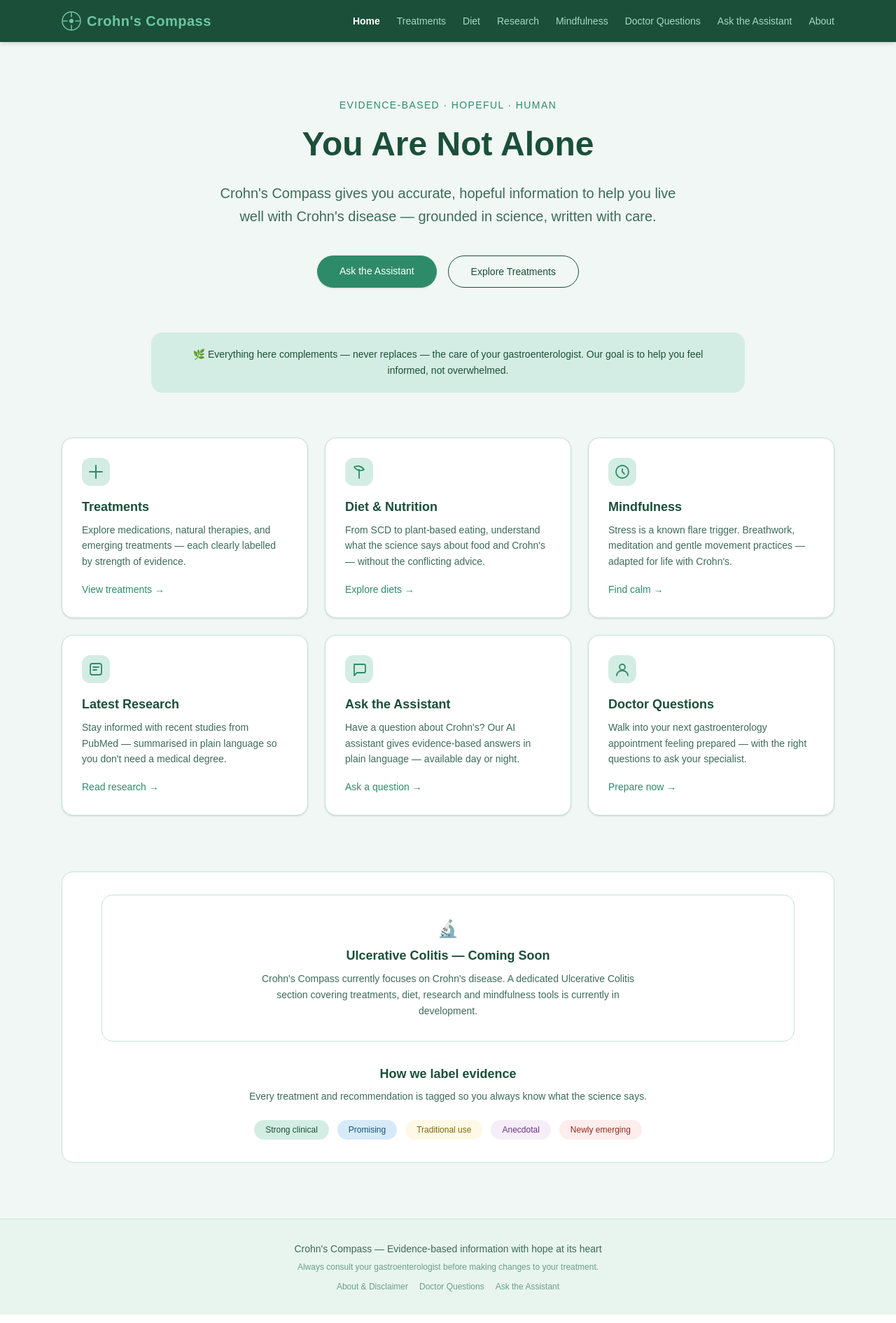
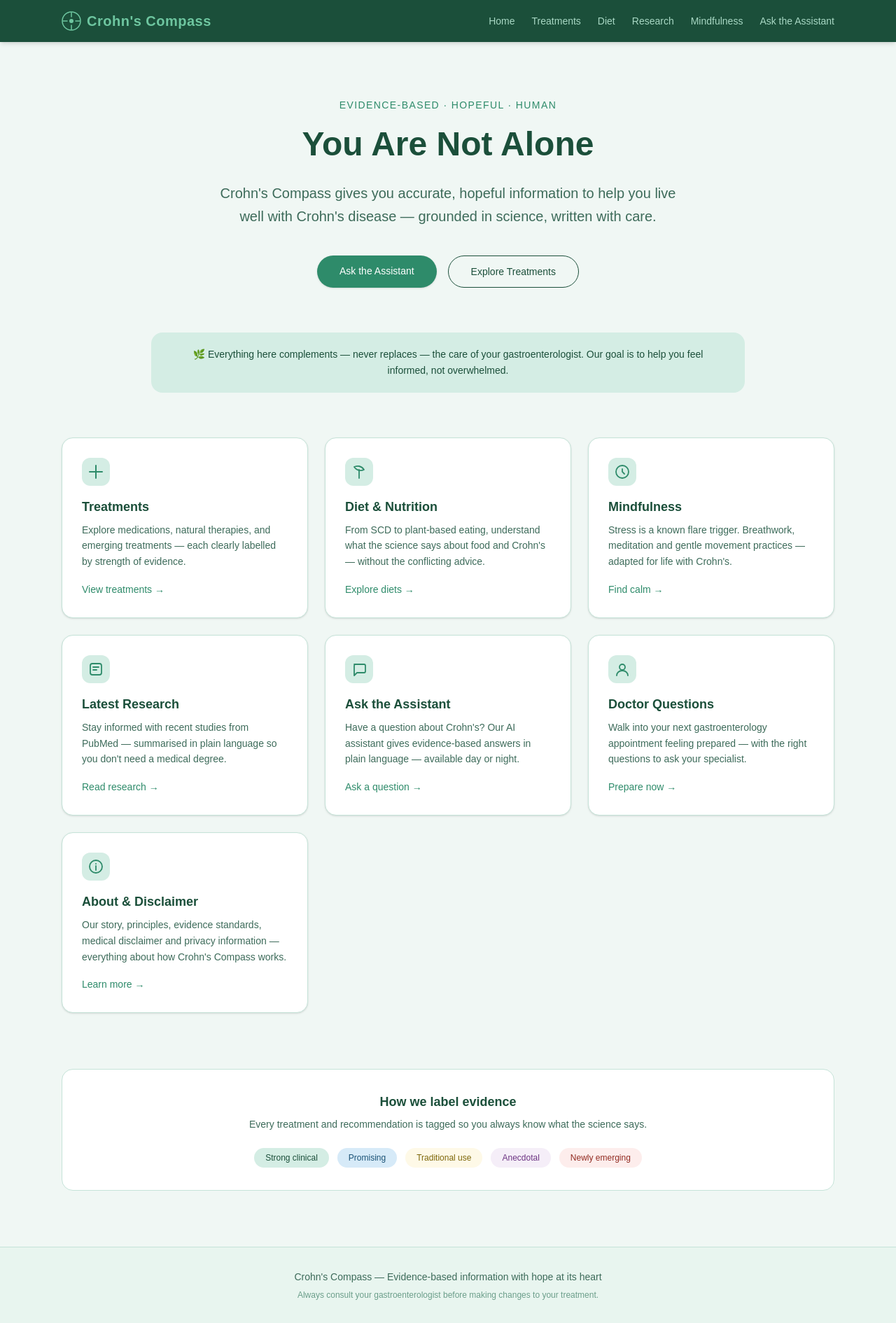
Before and after one commit to VRLes/crohns-compass, a Next.js app: page / in a window 1280 px wide. Shown: the whole page at 70% size. Built offline with nearby package versions, Linux system fonts and the light colour scheme.

Commit message:
added about card to home page

```diff
--- a/app/page.tsx
+++ b/app/page.tsx
@@ -1,4 +1,3 @@
-import Nav from "./components/Nav";
 // app/page.tsx
 // Crohn's Compass — Home Page
 
@@ -8,7 +7,31 @@
   return (
     <div className="min-h-screen" style={{ backgroundColor: "#F0F7F4" }}>
 
-      <Nav active="/" />
+      <nav style={{ backgroundColor: "#1B4F3A" }} className="sticky top-0 z-50 shadow-md">
+        <div className="max-w-6xl mx-auto px-6 py-4 flex items-center justify-between">
+          <div className="flex items-center gap-2">
+            <svg width="28" height="28" viewBox="0 0 28 28" fill="none">
+              <circle cx="14" cy="14" r="13" stroke="#6EC6A0" strokeWidth="1.5" />
+              <circle cx="14" cy="14" r="3" fill="#6EC6A0" />
+              <line x1="14" y1="2" x2="14" y2="8" stroke="#6EC6A0" strokeWidth="1.5" strokeLinecap="round" />
+              <line x1="14" y1="20" x2="14" y2="26" stroke="#6EC6A0" strokeWidth="1.5" strokeLinecap="round" />
+              <line x1="2" y1="14" x2="8" y2="14" stroke="#6EC6A0" strokeWidth="1.5" strokeLinecap="round" />
+              <line x1="20" y1="14" x2="26" y2="14" stroke="#6EC6A0" strokeWidth="1.5" strokeLinecap="round" />
+            </svg>
+            <span className="text-xl font-semibold tracking-wide" style={{ color: "#6EC6A0" }}>
+              Crohn&apos;s Compass
+            </span>
+          </div>
+          <div className="hidden md:flex items-center gap-6">
+            <Link href="/" className="text-sm hover:text-white transition-colors" style={{ color: "#A8D8C4" }}>Home</Link>
+            <Link href="/treatments" className="text-sm hover:text-white transition-colors" style={{ color: "#A8D8C4" }}>Treatments</Link>
+            <Link href="/diet" className="text-sm hover:text-white transition-colors" style={{ color: "#A8D8C4" }}>Diet</Link>
+            <Link href="/research" className="text-sm hover:text-white transition-colors" style={{ color: "#A8D8C4" }}>Research</Link>
+            <Link href="/mindfulness" className="text-sm hover:text-white transition-colors" style={{ color: "#A8D8C4" }}>Mindfulness</Link>
+            <Link href="/ask-the-assistant" className="text-sm hover:text-white transition-colors" style={{ color: "#A8D8C4" }}>Ask the Assistant</Link>
+          </div>
+        </div>
+      </nav>
 
       <section className="max-w-6xl mx-auto px-6 pt-20 pb-16 text-center">
         <p className="text-sm font-medium uppercase tracking-widest mb-4" style={{ color: "#2E8B6A" }}>
@@ -94,7 +117,20 @@
             </div>
             <h3 className="text-lg font-semibold mb-2" style={{ color: "#1B4F3A" }}>Doctor Questions</h3>
             <p className="text-sm leading-relaxed mb-4" style={{ color: "#3D6B5A" }}>Walk into your next gastroenterology appointment feeling prepared — with the right questions to ask your specialist.</p>
-            <Link href="/doctor-questions" className="text-sm font-medium hover:underline" style={{ color: "#2E8B6A" }}>Prepare now →</Link>
+                        <Link href="/doctor-questions" className="text-sm font-medium hover:underline" style={{ color: "#2E8B6A" }}>Prepare now →</Link>
+          </div>
+
+          <div className="rounded-2xl p-7 shadow-sm border hover:shadow-md transition-shadow duration-200" style={{ backgroundColor: "#ffffff", borderColor: "#C5E3D8" }}>
+            <div className="w-10 h-10 rounded-xl flex items-center justify-center mb-4" style={{ backgroundColor: "#D4EDE4" }}>
+              <svg width="22" height="22" fill="none" viewBox="0 0 22 22">
+                <circle cx="11" cy="11" r="9" stroke="#2E8B6A" strokeWidth="1.8" />
+                <path d="M11 10v6" stroke="#2E8B6A" strokeWidth="1.8" strokeLinecap="round" />
+                <circle cx="11" cy="7" r="1" fill="#2E8B6A" />
+              </svg>
+            </div>
+            <h3 className="text-lg font-semibold mb-2" style={{ color: "#1B4F3A" }}>About & Disclaimer</h3>
+            <p className="text-sm leading-relaxed mb-4" style={{ color: "#3D6B5A" }}>Our story, principles, evidence standards, medical disclaimer and privacy information — everything about how Crohn's Compass works.</p>
+            <Link href="/about" className="text-sm font-medium hover:underline" style={{ color: "#2E8B6A" }}>Learn more →</Link>
           </div>
 
         </div>
@@ -102,19 +138,7 @@
 
       <section className="max-w-6xl mx-auto px-6 pb-20">
         <div className="rounded-2xl p-8 border" style={{ backgroundColor: "#ffffff", borderColor: "#C5E3D8" }}>
-                {/* UC Coming Soon */}
-      <section className="max-w-6xl mx-auto px-6 pb-8">
-        <div className="rounded-2xl p-8 border text-center" style={{ backgroundColor: "#ffffff", borderColor: "#C5E3D8" }}>
-          <p className="text-2xl mb-2">🔬</p>
-          <h2 className="text-lg font-semibold mb-2" style={{ color: "#1B4F3A" }}>
-            Ulcerative Colitis — Coming Soon
-          </h2>
-          <p className="text-sm leading-relaxed max-w-xl mx-auto" style={{ color: "#3D6B5A" }}>
-            Crohn&apos;s Compass currently focuses on Crohn&apos;s disease. A dedicated Ulcerative Colitis
-            section covering treatments, diet, research and mindfulness tools is currently in development.
-          </p>
-        </div>
-      </section><h2 className="text-lg font-semibold mb-2 text-center" style={{ color: "#1B4F3A" }}>How we label evidence</h2>
+          <h2 className="text-lg font-semibold mb-2 text-center" style={{ color: "#1B4F3A" }}>How we label evidence</h2>
           <p className="text-sm text-center mb-6" style={{ color: "#3D6B5A" }}>Every treatment and recommendation is tagged so you always know what the science says.</p>
           <div className="flex flex-wrap justify-center gap-3">
             <span className="px-4 py-1.5 rounded-full text-xs font-medium" style={{ backgroundColor: "#D4EDE4", color: "#1B4F3A" }}>Strong clinical</span>
@@ -126,18 +150,9 @@
         </div>
       </section>
 
-            <footer className="border-t py-8 text-center" style={{ borderColor: "#C5E3D8", backgroundColor: "#E8F5EF" }}>
-        <p className="text-sm" style={{ color: "#3D6B5A" }}>
-          Crohn&apos;s Compass — Evidence-based information with hope at its heart
-        </p>
-        <p className="text-xs mt-2" style={{ color: "#6B9E8A" }}>
-          Always consult your gastroenterologist before making changes to your treatment.
-        </p>
-        <div className="flex justify-center gap-4 mt-3">
-          <Link href="/about" className="text-xs hover:underline" style={{ color: "#6B9E8A" }}>About & Disclaimer</Link>
-          <Link href="/doctor-questions" className="text-xs hover:underline" style={{ color: "#6B9E8A" }}>Doctor Questions</Link>
-          <Link href="/ask-the-assistant" className="text-xs hover:underline" style={{ color: "#6B9E8A" }}>Ask the Assistant</Link>
-        </div>
+      <footer className="border-t py-8 text-center" style={{ borderColor: "#C5E3D8", backgroundColor: "#E8F5EF" }}>
+        <p className="text-sm" style={{ color: "#3D6B5A" }}>Crohn&apos;s Compass — Evidence-based information with hope at its heart</p>
+        <p className="text-xs mt-2" style={{ color: "#6B9E8A" }}>Always consult your gastroenterologist before making changes to your treatment.</p>
       </footer>
 
     </div>
```
